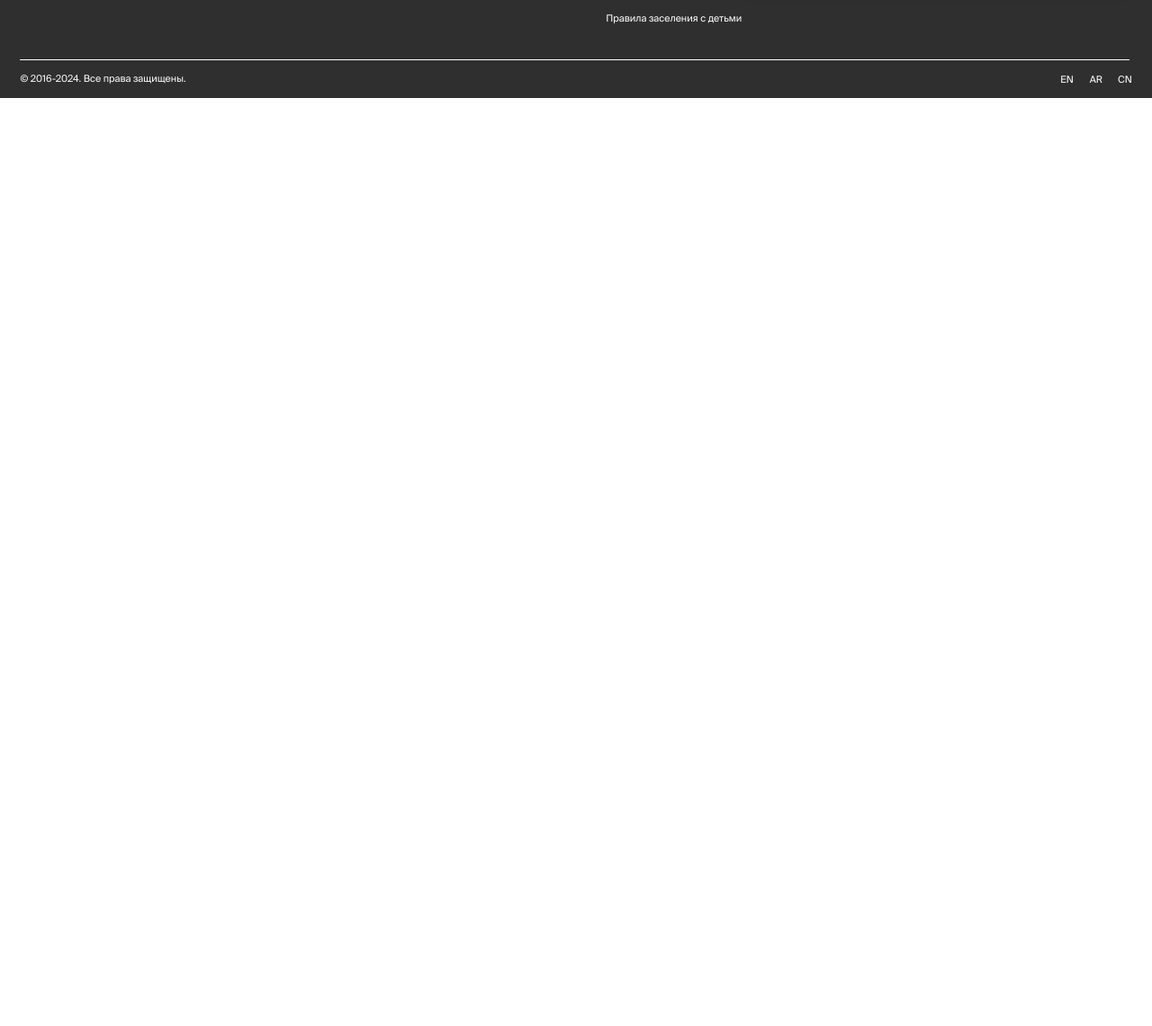
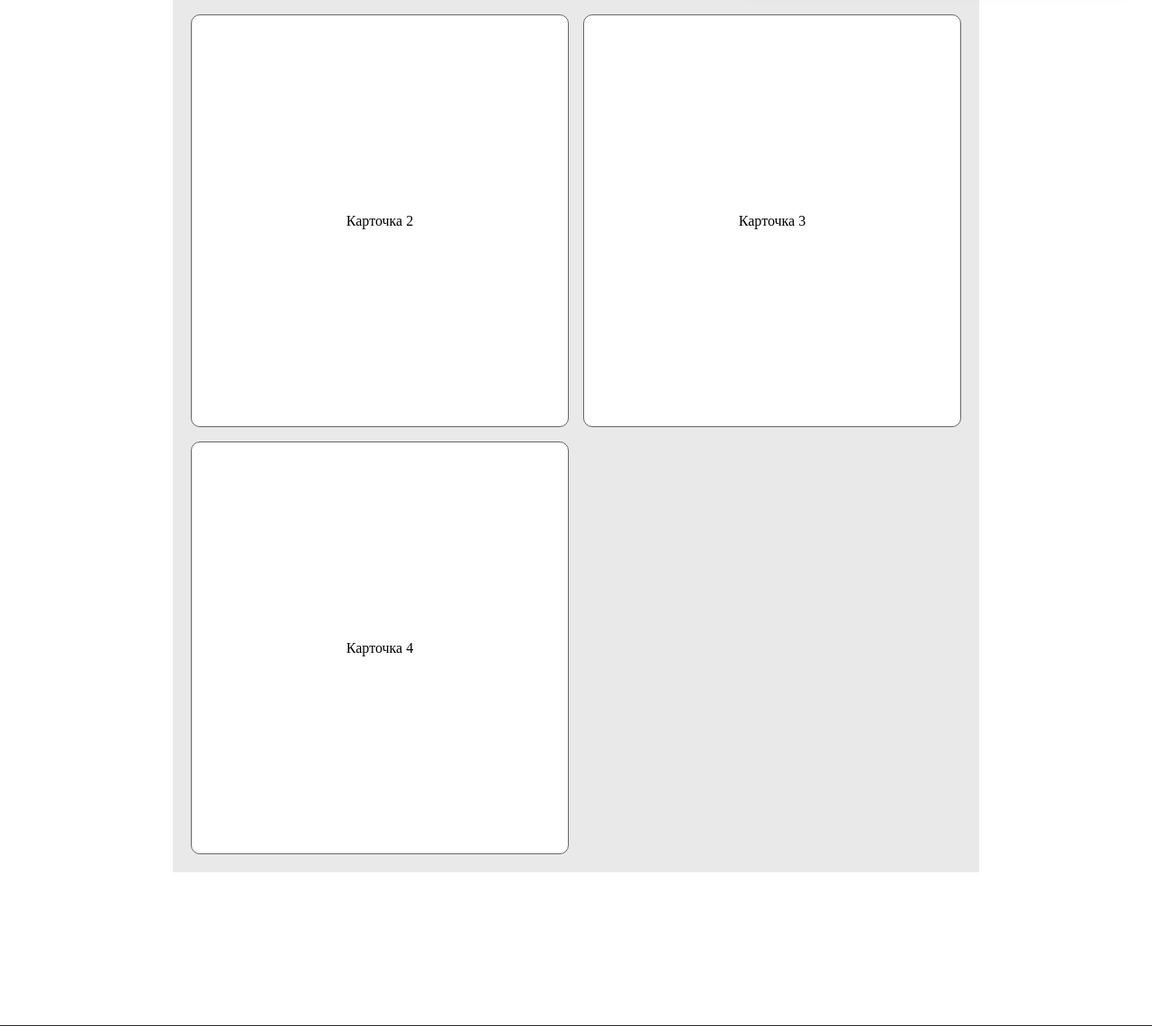
Before and after one commit to VrotNaoborot/Hotel, a Django app: page /booking in a window 1280 px wide. Shown: the part 787-1928 px from the top of the page at 90% size. Before the commit the page ends 896 px from the top, so only its background shows below. Run offline with Django 5.2, Linux system fonts and the light colour scheme; some libraries are stand-ins or nearby versions.

Commit message:
change catalog page

```diff
--- a/hotel/core/static/booking/css/search-cont.css
+++ b/hotel/core/static/booking/css/search-cont.css
@@ -11,20 +11,47 @@
 .cust-catalog-body {
     background-color: rgb(233, 233, 233);
     display: grid;
-    grid-template-columns: repeat(auto-fill, minmax(2rem, 1fr));
-    grid-gap: 0.15rem;
-    margin-block: 0;
-    margin-inline: 0;
+    grid-template-columns: repeat(auto-fit, minmax(300px, 1fr)); /* Минимум 300px на карточку */
+    grid-gap: 1rem; /* Пространство между карточками */
+    margin: 0 auto; /* Центровка */
+    width: 100%; /* Растягиваем на всю ширину */
+}
+
+.cust-catalog-body {
+    background-color: rgb(233, 233, 233);
+    display: grid;
+    grid-template-columns: repeat(auto-fit, minmax(300px, 1fr)); /* Минимум 300px, максимум равномерное распределение */
+    grid-gap: 1rem; /* Расстояние между карточками */
+    margin: 0 auto; /* Центровка содержимого */
+    width: 100%; /* Используем всю ширину родительского контейнера */
+}
+
+
+.cust-catalog-body {
+    background-color: rgb(233, 233, 233);
+    display: grid;
+    grid-template-columns: repeat(auto-fit, minmax(300px, 1fr)); /* Минимум 300px для каждой карточки */
+    grid-gap: 1rem; /* Отступы между карточками */
+    margin: 0; /* Убираем внешние отступы */
+    padding: 20px;; /* Добавляем отступы по краям контейнера */
+    box-sizing: border-box; /* Учитываем отступы в ширине и высоте */
 }
 
 .cust-card {
+    background-color: white;
     box-sizing: border-box;
-    inline-size: 100%;
-    padding-block: 0;
-    padding-inline: 0;
-    width: 100px;
-    height: 100px;
+    width: 100%; /* Карточка занимает 100% доступной ширины */
+    height: 200px; /* Высота карточки */
+    border: 1px solid rgb(102, 102, 102);
+    display: flex;
+    justify-content: center;
+    align-items: center;
+    border-radius: 10px;
+    height: 459px;
+    flex-direction: column;
 }
+
+
 
 .cust-f {
    background-color: rgb(255, 255, 255);
--- a/hotel/core/templates/booking.html
+++ b/hotel/core/templates/booking.html
@@ -720,9 +720,8 @@ document.addEventListener('DOMContentLoaded',t_setvisRecs);}})();
 
         </div>
         <div class="cust-catalog-body">
+
             <div class="cust-card">
-                <figure class="cust-f">
-                    <div class="cust-card-main">
                 <div class="cust-card-top">
                     <div class="cust-card-i">
                         <div class="cust-card-first">
@@ -746,9 +745,11 @@ document.addEventListener('DOMContentLoaded',t_setvisRecs);}})();
                     </div>
                 </div>
             </div>
-                </figure>
-            </div>
 
+            <div class="cust-card">Карточка 1</div>
+            <div class="cust-card">Карточка 2</div>
+            <div class="cust-card">Карточка 3</div>
+            <div class="cust-card">Карточка 4</div>
         </div>
     </div>
 
```
Lines whose indentation alone changed are shown as unchanged.
